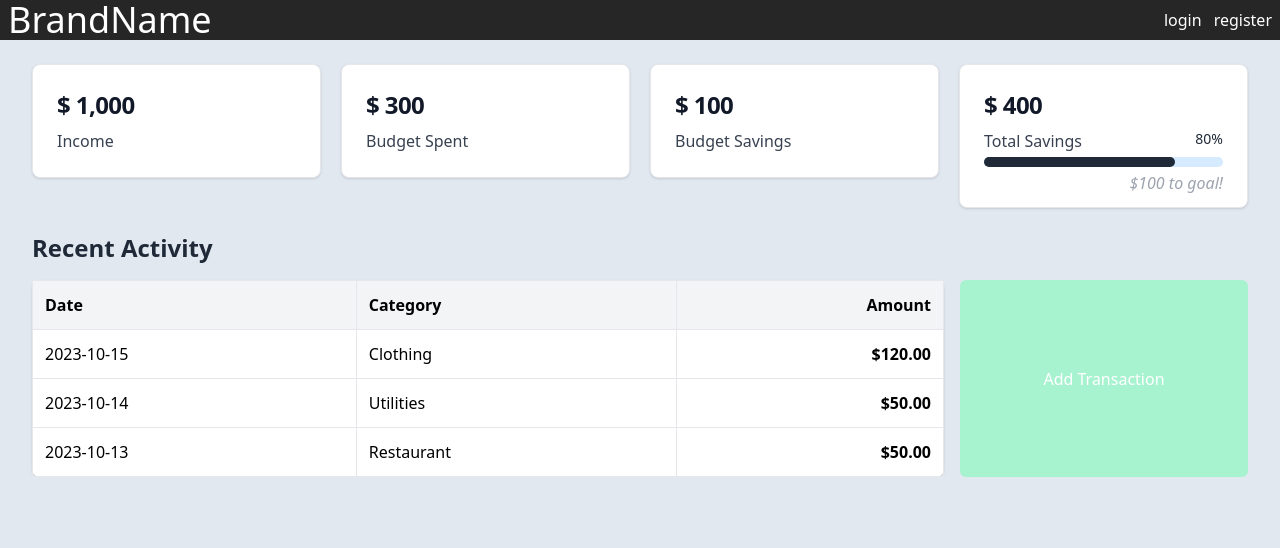
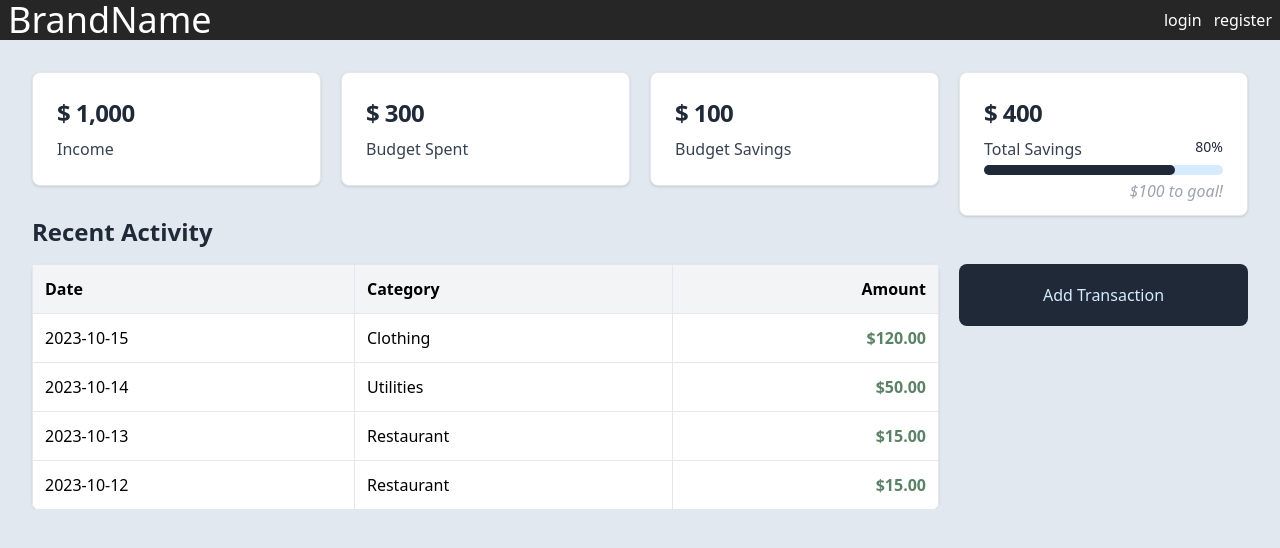
Before and after one commit to zikrya/Personal-Expense-Tracker, a React (Vite) app: page /transtable in a window 1280 px wide. Shown: the top 548 px of the page. Built offline with nearby package versions, Linux system fonts and the light colour scheme; no server answers.

Commit message:
Update styling and add new transaction

```diff
--- a/src/App.jsx
+++ b/src/App.jsx
@@ -5,7 +5,7 @@ import Home from './pages/Home';
 import Login from './pages/Login';
 import Register from './pages/Register';
 import TransTable from './pages/TransTable';
-import DashboardCards from './pages/DashboardCards';
+// import DashboardCards from './pages/DashboardCards';
 import NavBar from './components/NavBar';
 
 function App() {
@@ -20,9 +20,9 @@ function App() {
           <Route exact path="/" element={<Home/>} />
           <Route exact path="/login" element={<Login/>} />
           <Route exact path="/register" element={<Register/>} />
-
           <Route exact path="/transtable" element={<TransTable/>} />
-          <Route exact path="/dashboard-card" element={<DashboardCards/>} />
+          {/* <Route exact path="/dashboard-card" element={<DashboardCards/>} /> */}
+          {/* the above line is redundant but we may utilize later for component-based building. Do not delete files associated. */}
           </Routes>
     </Router>
     </div>
--- a/src/pages/DashboardCards.jsx
+++ b/src/pages/DashboardCards.jsx
@@ -1,6 +1,7 @@
 // Author: Siema Alam, Source: Flowbite
 // Needs: code optimization, creation to component --> dashboard page
 // Current: Displays four cards
+// For reference
 const DashboardCards = () => {
     return (
         <>
--- a/src/pages/TransTable.jsx
+++ b/src/pages/TransTable.jsx
@@ -5,12 +5,13 @@ import { useAuth } from "../context/AuthContext";
 const transactions = [
     { date: '2023-10-14', description: 'Utilities', amount: 50.0 },
     { date: '2023-10-15', description: 'Clothing', amount: 120.0 },
-    { date: '2023-10-13', description: 'Restaurant', amount: 50.0 },
+    { date: '2023-10-13', description: 'Restaurant', amount: 15.0 },
+    { date: '2023-10-12', description: 'Restaurant', amount: 15.0 },
     // Add more transactions
-  ];
+];
 
-  // Sort the transactions by date in ascending order
-  transactions.sort((a, b) => new Date(b.date) - new Date(a.date));
+// Sort the transactions by date in ascending order
+transactions.sort((a, b) => new Date(b.date) - new Date(a.date));
 
 
 const TransTable = () => {
@@ -24,29 +25,29 @@ const TransTable = () => {
         }
     };
     return (
-        <><div className="px-8 py-6 grid grid-cols-4 gap-5">
+        <><div className="px-8 pt-8 grid grid-cols-4 gap-5">
             <div>
                 {/* From Flowbite, data cards */}
                 <a href="#" className="block max-w-sm p-6 bg-white border border-gray-200 rounded-lg shadow hover:bg-gray-100 dark:bg-gray-800 dark:border-gray-700 dark:hover:bg-gray-700">
-                    <h5 className="mb-2 text-2xl font-bold tracking-tight text-gray-900 dark:text-white">$ 1,000</h5>
+                    <h5 className="mb-2 text-2xl font-bold tracking-tight text-darkblue dark:text-white">$ 1,000</h5>
                     <p className="font-normal text-gray-700 dark:text-gray-400">Income</p>
                 </a>
             </div>
             <div>
                 <a href="#" className="block max-w-sm p-6 bg-white border border-gray-200 rounded-lg shadow hover:bg-gray-100 dark:bg-gray-800 dark:border-gray-700 dark:hover:bg-gray-700">
-                    <h5 className="mb-2 text-2xl font-bold tracking-tight text-gray-900 dark:text-white">$ 300</h5>
+                    <h5 className="mb-2 text-2xl font-bold tracking-tight text-darkblue dark:text-white">$ 300</h5>
                     <p className="font-normal text-gray-700 dark:text-gray-400">Budget Spent</p>
                 </a>
             </div>
             <div>
                 <a href="#" className="block max-w-sm p-6 bg-white border border-gray-200 rounded-lg shadow hover:bg-gray-100 dark:bg-gray-800 dark:border-gray-700 dark:hover:bg-gray-700">
-                    <h5 className="mb-2 text-2xl font-bold tracking-tight text-gray-900 dark:text-white">$ 100</h5>
+                    <h5 className="mb-2 text-2xl font-bold tracking-tight text-darkblue dark:text-white">$ 100</h5>
                     <p className="font-normal text-gray-700 dark:text-gray-400">Budget Savings</p>
                 </a>
             </div>
             <div>
                 <a href="#" className="h-36 block max-w-sm p-6 bg-white border border-gray-200 rounded-lg shadow hover:bg-gray-100 dark:bg-gray-800 dark:border-gray-700 dark:hover:bg-gray-700">
-                    <h5 className="mb-2 text-2xl font-bold tracking-tight text-gray-900 dark:text-white">$ 400</h5>
+                    <h5 className="mb-2 text-2xl font-bold tracking-tight text-darkblue dark:text-white">$ 400</h5>
                     {/* Flowbite Progress Bar */}
                     <div className="flex justify-between mb-1">
                         <span className="text-base font-normal text-gray-700 dark:text-gray-400">Total Savings</span>
@@ -60,8 +61,8 @@ const TransTable = () => {
                 </a>
             </div>
         </div><div className="px-8 py-0 w-full overflow-x-auto">
-                <div className="mb-4 text-2xl font-semibold text-gray-800">Recent Activity</div>
-                <div className="grid grid-cols-4">
+                <div className="mb-4 text-2xl font-semibold text-darkblue">Recent Activity</div>
+                <div className="grid grid-cols-4 gap-5">
                     <table className="w-full col-span-3 border-collapse table-auto bg-white rounded-lg shadow">
                         <thead>
                             <tr>
@@ -78,19 +79,19 @@ const TransTable = () => {
                                 >
                                     <td className="border p-3">{transaction.date}</td>
                                     <td className="border p-3">{transaction.description}</td>
-                                    <td className="border p-3 text-green-600 font-semibold text-right">
+                                    <td className="border p-3 text-green font-semibold text-right">
                                         ${transaction.amount.toFixed(2)}
                                     </td>
                                 </tr>
                             ))}
                         </tbody>
                     </table>
-                    <button className="ml-4 px-4 py-2 rounded-md bg-emerald-200 text-white hover:bg-emerald-300">
+                    <button className="text-base h-1/4 py-2 font-normal rounded-lg bg-darkblue text-lightblue hover:bg-black">
                         Add Transaction
                     </button>
                 </div>
             </div></>
-  );
+    );
 }
 
 export default TransTable;
```
